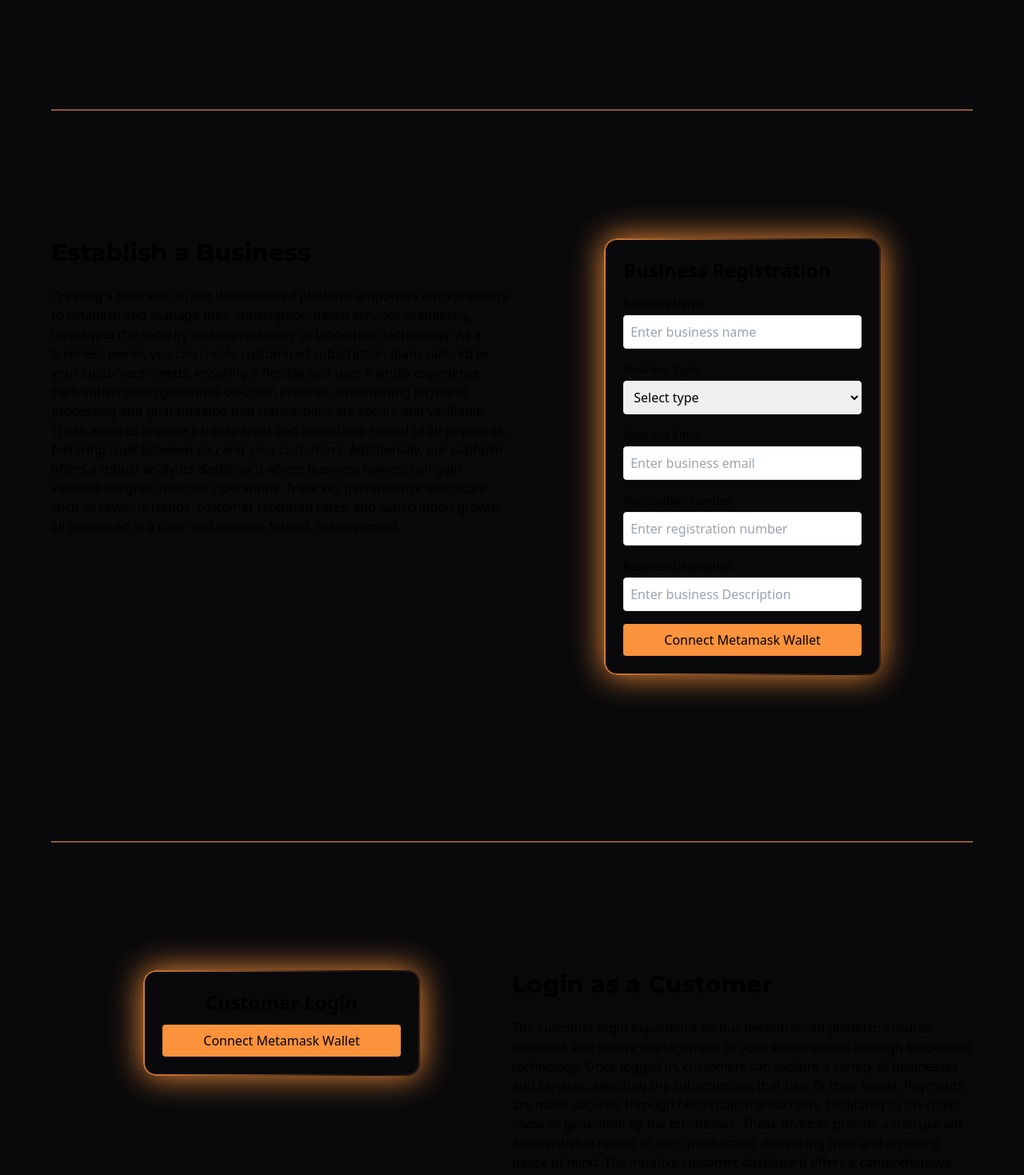
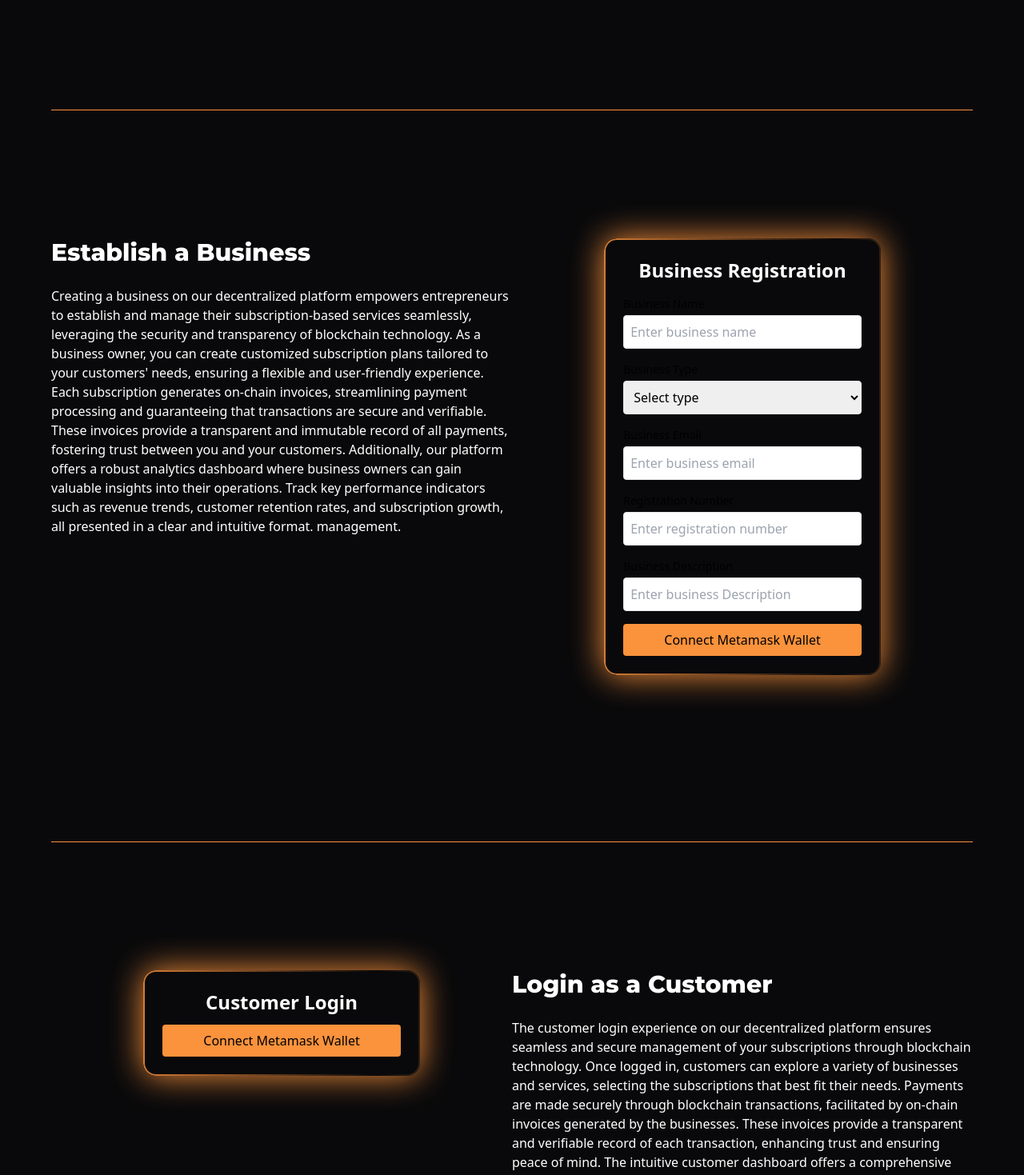
Before and after one commit to KPR-V/InvoX, a React (Vite) app in the folder frontend/: page / in a window 1280 px wide. Shown: the part 600-2069 px from the top of the page at 80% size. Built offline with nearby package versions, Linux system fonts and the light colour scheme; a web font is replaced by a local one.

Commit message:
more ui changes

```diff
--- a/frontend/index.html
+++ b/frontend/index.html
@@ -17,20 +17,23 @@ box-sizing: border-box;
     /* Webkit-based browsers (Chrome, Safari, Edge) */
     body::-webkit-scrollbar {
       width: 8px;
+      border-radius: 4px;
     }
 
     body::-webkit-scrollbar-thumb {
-        background: #888;
+       background: #f07b06;
   border-radius: 4px;
     }
 
     body::-webkit-scrollbar-thumb:hover {
-      background: #555;
+
+        background: #f07b06;
+      border-radius: 4px;
     }
 
     body::-webkit-scrollbar-track {
-       background: #f1f1f1;
-  border-radius: 4px;
+     background: #000000;
+
     }
   </style>
 </head>
--- a/frontend/src/components/Businesscard.tsx
+++ b/frontend/src/components/Businesscard.tsx
@@ -92,9 +92,9 @@ const BusinessCard: React.FC = () => {
   return (
     <div className="relative w-[30%] mx-auto ">
       <div className="bg-zinc-950 rounded-2xl p-6 flex flex-col  border-running shadow-3xl shadow-orange-400 min-h-[500px] justify-between">
-        <h2 className="text-2xl font-bold mb-4">Business Registration</h2>
+        <h2 className="text-2xl font-bold mb-4 text-center">Business Registration</h2>
 
-        <div>
+        <div className="text-black">
           <div className="mb-4">
             <label className="block text-sm font-medium mb-1">
               Business Name
--- a/frontend/src/components/Businesssection.tsx
+++ b/frontend/src/components/Businesssection.tsx
@@ -3,9 +3,9 @@ import BusinessCard from "./Businesscard";
 const Businesssection = () => {
   return (
     <>
-      <div className="flex justify-between bg-zinc-950 mt-32 w-[90%] mx-auto pt-40 pb-20 border-t-[1px] border-orange-400">
+      <div className="flex justify-between bg-zinc-950 mt-32 w-[90%] mx-auto pt-40 text-white pb-20 border-t-[1px] border-orange-400">
         <div className="flex-col w-[50%]">
-          <div className="text-3xl font-gradient-to-r from-orange-400 to-orange-200 font-extrabold font-montserrat">
+          <div className="text-3xl font-gradient-to-r from-orange-400 to-orange-200  hover:text-orange-400 transition-colors duration-300  nav-link font-extrabold font-montserrat">
             Establish a Business
           </div>
           <div className="mt-6">
--- a/frontend/src/components/CustomerCard.tsx
+++ b/frontend/src/components/CustomerCard.tsx
@@ -72,7 +72,7 @@ const CustomerCard: React.FC = () => {
   return (
     <div className="relative w-[30%] mx-auto ">
       <div className="bg-zinc-950 rounded-2xl p-6 flex flex-col justify-around border-running shadow-3xl shadow-orange-400">
-        <h2 className="text-2xl font-bold mb-3 text-center">Customer Login</h2>
+        <h2 className="text-2xl font-bold mb-3 text-center ">Customer Login</h2>
         <div>
           {walletAddress ? (
             <button
@@ -87,7 +87,7 @@ const CustomerCard: React.FC = () => {
               disabled={isConnecting}
               className={`w-full py-2 px-4 rounded ${
                 !isConnecting
-                  ? "bg-orange-400  hover:bg-orange-500 text-black"
+                  ? "bg-orange-400 text-black hover:bg-orange-500 hover:text-white"
                   : "bg-orange-400  text-black"
               }`}
             >
--- a/frontend/src/components/Customersection.tsx
+++ b/frontend/src/components/Customersection.tsx
@@ -3,10 +3,10 @@ import CustomerCard from "./CustomerCard";
 const Customersection = () => {
   return (
     <>
-      <div className="flex justify-between bg-zinc-950 mt-32 pb-32 w-[90%] mx-auto py-40 border-t-[1px] border-orange-400">
+      <div className="flex justify-between bg-zinc-950 mt-32 pb-32 w-[90%] text-white mx-auto py-40 border-t-[1px] border-orange-400">
         <CustomerCard />
         <div className="flex-col w-[50%]">
-          <div className="text-3xl font-gradient-to-r from-orange-400 to-orange-200 font-extrabold font-montserrat">
+          <div className="text-3xl font-gradient-to-r from-orange-400 to-orange-200 font-extrabold hover:text-orange-400 transition-colors duration-300  nav-link font-montserrat">
             Login as a Customer
           </div>
           <div className="mt-6">
--- a/frontend/src/index.css
+++ b/frontend/src/index.css
@@ -16,12 +16,12 @@
 }
 
 .custom-scrollbar::-webkit-scrollbar-thumb {
-  background: #888;
+  background: #d77606;
   border-radius: 4px;
 }
 
 .custom-scrollbar::-webkit-scrollbar-thumb:hover {
-  background: #555;
+  background: #f54008;
 }
 
 
```
